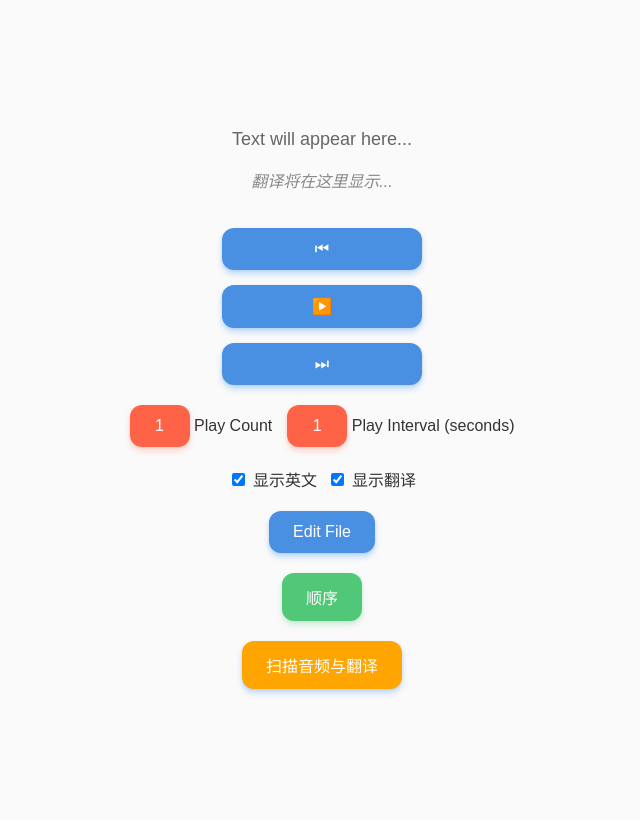
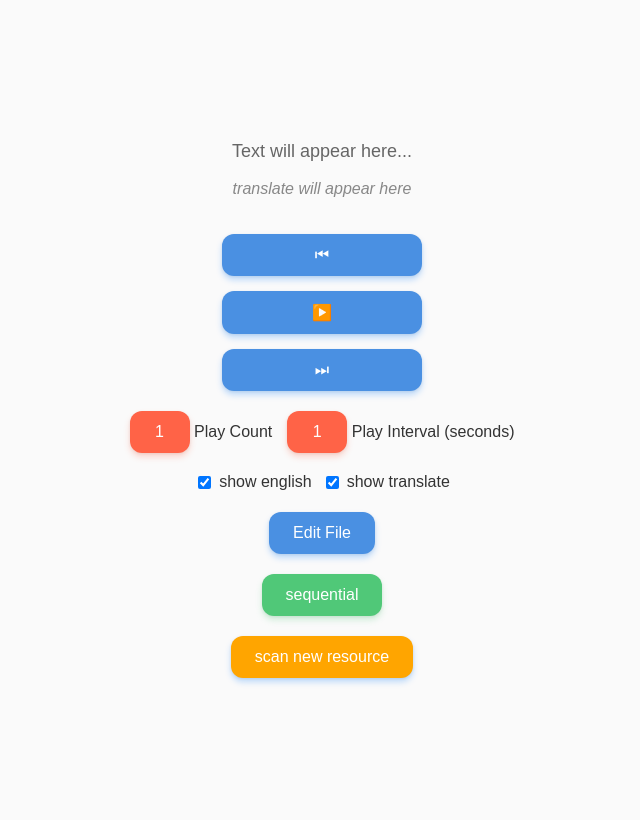
Before and after one commit to zzy1099207684/ListeningLanguage, a Flask app: page /language in a window 1280 px wide. Shown: the whole page, without its empty margins (318-958 px from the left). Run offline with Flask 3, Linux system fonts and the light colour scheme.

Commit message:
change language from chinese to english

```diff
--- a/app.py
+++ b/app.py
@@ -286,7 +286,7 @@ def scan_audio():
         return jsonify({'status': 'success', 'new_audio_count': new_audio_count})
     except Exception as e:
         print(f"Error during scan_audio: {e}")
-        return jsonify({'status': 'error', 'message': '扫描音频时出错。'}), 500
+        return jsonify({'status': 'error', 'message': 'error。'}), 500
 
 # 新增扫描翻译路由
 @app.route('/scan_translation', methods=['POST'])
@@ -310,7 +310,7 @@ def scan_translation():
         return jsonify({'status': 'success', 'new_translation_count': new_translation_count})
     except Exception as e:
         print(f"Error during scan_translation: {e}")
-        return jsonify({'status': 'error', 'message': '扫描翻译时出错。'}), 500
+        return jsonify({'status': 'error', 'message': 'error。'}), 500
 
 # 新增翻译路由，使用 deep_translator 并缓存翻译结果
 @app.route('/translate', methods=['POST'])
@@ -335,4 +335,4 @@ def translate():
         return jsonify({'status': 'error', 'message': 'Translation failed.'}), 500
 
 if __name__ == '__main__':
-    app.run(host='0.0.0.0', port=80, debug=True)
+    app.run(host='0.0.0.0', port=80)
--- a/templates/index.html
+++ b/templates/index.html
@@ -202,12 +202,55 @@
         .scan-options .scan-btn:hover:not(:disabled) {
             background-color: #e59400;
         }
+
+        /* 新增蒙版和进度条样式 */
+        #overlay {
+            position: fixed;
+            top: 0;
+            left: 0;
+            width: 100%;
+            height: 100%;
+            background-color: rgba(128, 128, 128, 0.5); /* 灰色蒙版 */
+            z-index: 1000;
+            display: none;
+            justify-content: center;
+            align-items: center;
+        }
+
+        #overlay-content {
+            background-color: #fff;
+            padding: 30px;
+            border-radius: 10px;
+            text-align: center;
+            box-shadow: 0 4px 8px rgba(0,0,0,0.2);
+        }
+
+        #overlay-progress-bar {
+            width: 300px;
+            background-color: #e0e0e0;
+            border-radius: 10px;
+            overflow: hidden;
+            height: 20px;
+            margin: 20px 0;
+        }
+
+        #overlay-progress-fill {
+            height: 100%;
+            width: 0%;
+            background-color: #4A90E2;
+            transition: width 0.3s;
+        }
+
+        #overlay-progress-text {
+            font-size: 16px;
+            color: #555;
+        }
     </style>
 </head>
 <body>
 <div id="text-container">
     <p id="current-text">Text will appear here...</p>
-    <p id="translated-text">翻译将在这里显示...</p>
+    <p id="translated-text">translate will appear here</p>
 </div>
 <div class="controls">
     <button class="control-btn" id="previousBtn" onclick="previousLine()">⏮</button>
@@ -228,11 +271,11 @@
 <div class="display-options">
     <label>
         <input type="checkbox" id="toggleEnglish" checked>
-        显示英文
+        show english
     </label>
     <label>
         <input type="checkbox" id="toggleTranslation" checked>
-        显示翻译
+        show translate
     </label>
 </div>
 
@@ -246,13 +289,24 @@
     <button class="control-btn" onclick="window.location.href='/file/edit'">Edit File</button>
 </div>
 <div class="controls">
-    <button class="control-btn" id="toggleModeBtn" onclick="togglePlayMode()">顺序</button>
+    <button class="control-btn" id="toggleModeBtn" onclick="togglePlayMode()">sequential</button>
 </div>
 
 <!-- 新增扫描选项 -->
 <div class="scan-options">
-    <button class="scan-btn" id="scanTranslationAndAudio" onclick="scanTranslationAndAudio()">扫描音频与翻译</button>
+    <button class="scan-btn" id="scanTranslationAndAudio" onclick="scanTranslationAndAudio()">scan new resource</button>
     <!--?        <button class="scan-btn" id="scanTranslationBtn" onclick="scanTranslation()">扫描翻译</button>-->
+</div>
+
+<!-- 新增蒙版和进度条 -->
+<div id="overlay">
+    <div id="overlay-content">
+        <h3>扫描中...</h3>
+        <div id="overlay-progress-bar">
+            <div id="overlay-progress-fill"></div>
+        </div>
+        <div id="overlay-progress-text">扫描进度: 0%</div>
+    </div>
 </div>
 
 <!-- 音频播放器 -->
@@ -276,15 +330,20 @@
     let toggleEnglish = document.getElementById('toggleEnglish');
     let toggleTranslation = document.getElementById('toggleTranslation');
 
+    // 新增蒙版和进度条元素
+    let overlay = document.getElementById('overlay');
+    let overlayProgressFill = document.getElementById('overlay-progress-fill');
+    let overlayProgressText = document.getElementById('overlay-progress-text');
+
     // 初始化播放模式按钮和按钮状态
     fetch('/get_play_mode')
             .then(response => response.json())
             .then(data => {
                 if (data.play_mode === 'sequential') {
-                    toggleModeBtn.textContent = '顺序';
+                    toggleModeBtn.textContent = 'sequential';
                     enableNavigationButtons();
                 } else if (data.play_mode === 'random') {
-                    toggleModeBtn.textContent = '随机';
+                    toggleModeBtn.textContent = 'random';
                     disableNavigationButtons();
                 }
             })
@@ -346,12 +405,12 @@
                     if (data.status === 'success') {
                         translatedText.innerText = `${data.translated_text}`;
                     } else {
-                        translatedText.innerText = '翻译失败。';
+                        translatedText.innerText = 'translate error。';
                     }
                 })
                 .catch(error => {
                     console.error('Error during translation:', error);
-                    translatedText.innerText = '翻译错误。';
+                    translatedText.innerText = 'translate error。';
                 });
     }
 
@@ -406,7 +465,7 @@
 
                         playLoop();
                     } else if (data.status === 'no_more_text') {
-                        alert('没有更多文本了。');
+                        alert('no much more。');
                         isPlaying = false;
                         document.getElementById('playPauseBtn').textContent = '▶️';
                     }
@@ -425,7 +484,7 @@
                             playNext();
                         }
                     } else if (data.status === 'no_more_text') {
-                        alert('没有更多文本了。');
+                        alert('no much more。');
                         isPlaying = false;
                         document.getElementById('playPauseBtn').textContent = '▶️';
                     }
@@ -446,7 +505,7 @@
                     if (data.status === 'options_set') {
                         // 可选：显示成功消息或其他反馈
                     } else if (data.status === 'error') {
-                        alert(`错误: ${data.message}`);
+                        alert(`error: ${data.message}`);
                     }
                 })
                 .catch(error => {
@@ -475,7 +534,7 @@
                                         document.getElementById('playPauseBtn').textContent = '⏸';
                                         playNext();
                                     } else {
-                                        alert('已经是第一行了。');
+                                        alert('have first。');
                                     }
                                 })
                                 .catch(error => {
@@ -509,7 +568,7 @@
                                         document.getElementById('playPauseBtn').textContent = '⏸';
                                         playNext();
                                     } else {
-                                        alert('没有更多文本了。');
+                                        alert('no much more。');
                                     }
                                 })
                                 .catch(error => {
@@ -530,10 +589,10 @@
                 .then(data => {
                     if (data.status === 'mode_toggled') {
                         if (data.play_mode === 'sequential') {
-                            toggleModeBtn.textContent = '顺序';
+                            toggleModeBtn.textContent = 'sequentially';
                             enableNavigationButtons();
                         } else if (data.play_mode === 'random') {
-                            toggleModeBtn.textContent = '随机';
+                            toggleModeBtn.textContent = 'random';
                             disableNavigationButtons();
                         }
                     }
@@ -578,35 +637,57 @@
         const scanTranslationAndAudio = document.getElementById('scanTranslationAndAudio');
         disableButton(scanTranslationAndAudio, 200); // 禁用按钮以防重复点击
 
+        // 显示蒙版和进度条
+        overlay.style.display = 'flex';
+        overlayProgressFill.style.width = '0%';
+        overlayProgressText.innerText = 'scanning: 0%';
+
         let msgs = "";
+        let progress = 0;
 
         try {
             const audioResponse = await fetch('/scan_audio', {method: 'POST'});
             const audioData = await audioResponse.json();
             if (audioData.status === 'success') {
-                msgs += `扫描完成。新增音频数量: ${audioData.new_audio_count}`;
+                msgs += `complete。new video: ${audioData.new_audio_count}`;
+                progress = 50;
+                overlayProgressFill.style.width = `${progress}%`;
+                overlayProgressText.innerText = `scanning: ${progress}%`;
             } else {
-                msgs += `扫描失败: ${audioData.message}`;
+                msgs += `scan error: ${audioData.message}`;
+                overlay.style.display = 'none';
             }
         } catch (error) {
             console.error('Error during scanAudio:', error);
-            msgs += '扫描音频时出错。';
+            msgs += 'scan error。';
+            overlay.style.display = 'none';
         }
 
         try {
             const translationResponse = await fetch('/scan_translation', {method: 'POST'});
             const translationData = await translationResponse.json();
             if (translationData.status === 'success') {
-                msgs += `; 扫描完成。新增翻译数量: ${translationData.new_translation_count}`;
+                msgs += `; complete。new translate: ${translationData.new_translation_count}`;
+                progress = 100;
+                overlayProgressFill.style.width = `${progress}%`;
+                overlayProgressText.innerText = `scanning: ${progress}%`;
             } else {
-                msgs += `; 扫描失败: ${translationData.message}`;
+                msgs += `; scan error: ${translationData.message}`;
+                overlay.style.display = 'none';
             }
         } catch (error) {
             console.error('Error during scanTranslation:', error);
-            msgs += '; 扫描翻译时出错。';
+            msgs += '; scan error。';
+            overlay.style.display = 'none';
         }
 
         alert(msgs);
+        // 隐藏蒙版 after a short delay
+        setTimeout(() => {
+            overlay.style.display = 'none';
+            overlayProgressFill.style.width = '0%';
+            overlayProgressText.innerText = 'scanning: 0%';
+        }, 1000);
     }
 
 
```
Also changed, not shown: templates/edit.html (+21 -21 lines).
